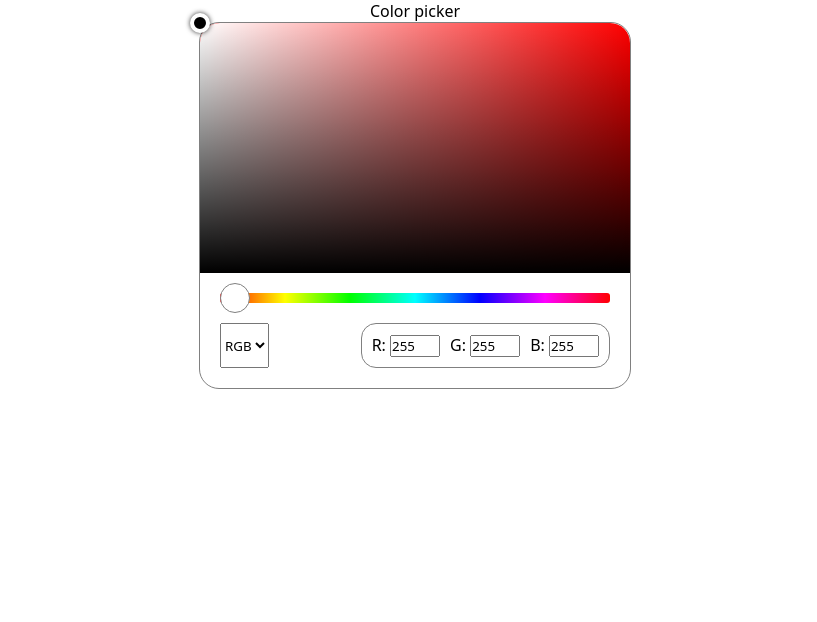
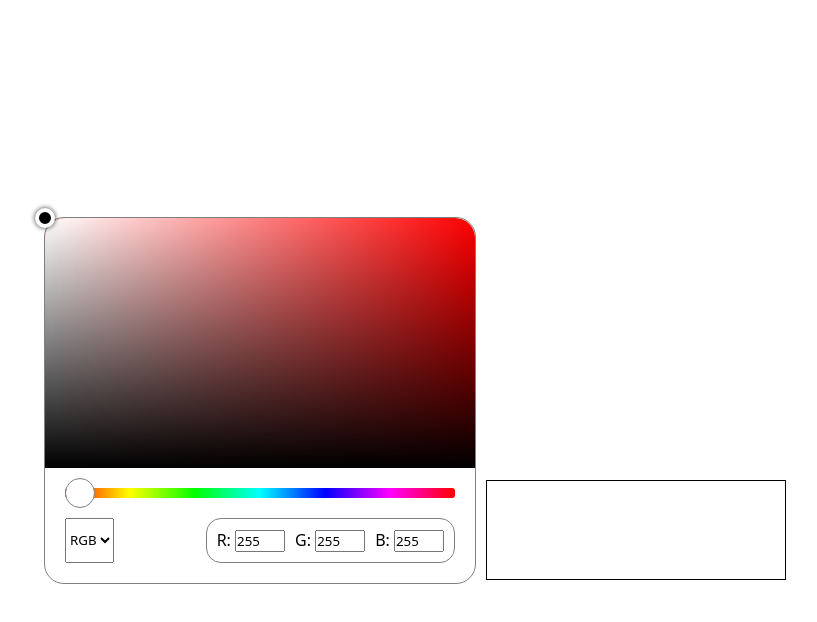
Before and after one commit to renans2/pickolor, a React (Vite) app: page / in a window 1280 px wide. Shown: the top 622 px of the page, without its empty margins (225-1042 px from the left). Built offline with nearby package versions, Linux system fonts and the light colour scheme.

Commit message:
added preview and clipboard components + grid display on main container

```diff
--- a/src/App.tsx
+++ b/src/App.tsx
@@ -1,17 +1,30 @@
+import styled from "styled-components";
 import ColorPicker from "./components/colorPicker/ColorPicker";
+import ColorPreview from "./components/preview/ColorPreview";
 import SelectedColorProvider from "./context/SelectedColorProvider";
+import Clipboard from "./components/clipboard/Clipboard";
 
-function App() {
+export default function App() {
 
   return (
     <SelectedColorProvider>
-      <header>
+      {/* <header>
         <p>Color picker</p>
-      </header>
+      </header> */}
 
-      <ColorPicker />
+      <S_Container>
+        <ColorPicker />
+        <ColorPreview />
+        <Clipboard />
+      </S_Container>
     </SelectedColorProvider>
   )
 }
 
-export default App
+const S_Container = styled.div`
+  display: grid;
+  grid-template-areas:
+    "picker preview"
+    "picker clipboard";
+  gap: 10px;
+`;
--- /dev/null
+++ b/src/components/clipboard/Clipboard.tsx
@@ -0,0 +1,15 @@
+import styled from "styled-components";
+
+export default function Clipboard() {
+  return (
+    <S_Clipboard>
+    </S_Clipboard>
+  );
+}
+
+const S_Clipboard = styled.div`
+  width: 100%;
+  height: 100px;
+  border: 1px solid black;
+  grid-area: clipboard;
+`;
--- a/src/components/colorPicker/ColorPicker.tsx
+++ b/src/components/colorPicker/ColorPicker.tsx
@@ -14,4 +14,5 @@ export default function ColorPicker() {
 const S_ColorPickerContainer = styled.div`
   border-radius: 20px;
   border: 1px solid gray;
+  grid-area: picker;
 `;
--- /dev/null
+++ b/src/components/preview/ColorPreview.tsx
@@ -0,0 +1,26 @@
+import styled from "styled-components";
+import { useSelectedColor } from "../../context/SelectedColorProvider";
+import type { Color } from "chroma-js";
+import { COLOR_PICKER_RECT_HEIGHT } from "../../constants/dimensions";
+
+export default function ColorPreview() {
+  const { color } = useSelectedColor();
+
+  return (
+    <S_ColorPreview
+      $color={color}
+    />
+  );
+}
+
+const S_ColorPreview = styled.div.attrs<{
+  $color: Color
+}>((props) => ({
+  style: {
+    backgroundColor: props.$color.css(),
+  }
+}))`
+  width: 300px;
+  height: ${COLOR_PICKER_RECT_HEIGHT}px;
+  grid-area: preview;
+`;
--- a/src/index.css
+++ b/src/index.css
@@ -3,6 +3,7 @@
   padding: 0;
   box-sizing: border-box;
   font-family: system-ui, -apple-system, BlinkMacSystemFont, 'Segoe UI', Roboto, Oxygen, Ubuntu, Cantarell, 'Open Sans', 'Helvetica Neue', sans-serif;
+  user-select: none;
 }
 
 #root {
@@ -10,6 +11,6 @@
   height: 100vh;
 
   display: flex;
-  flex-direction: column;
   align-items: center;
+  justify-content: center;
 }
```
